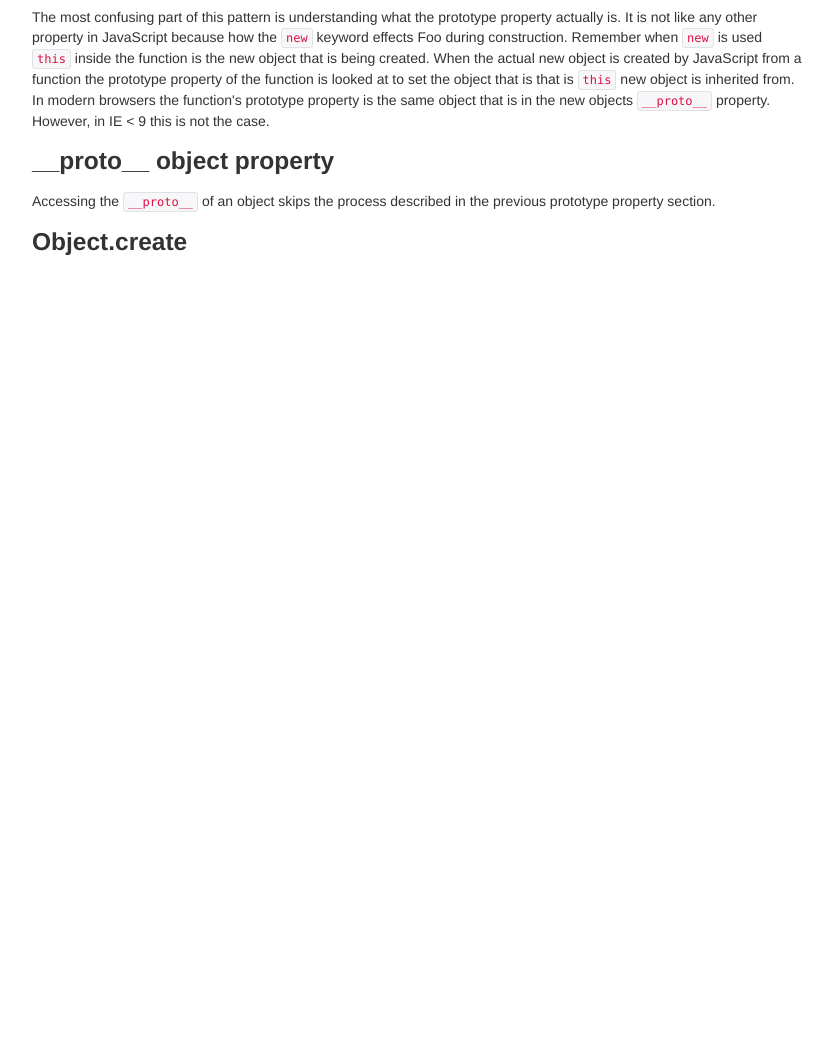
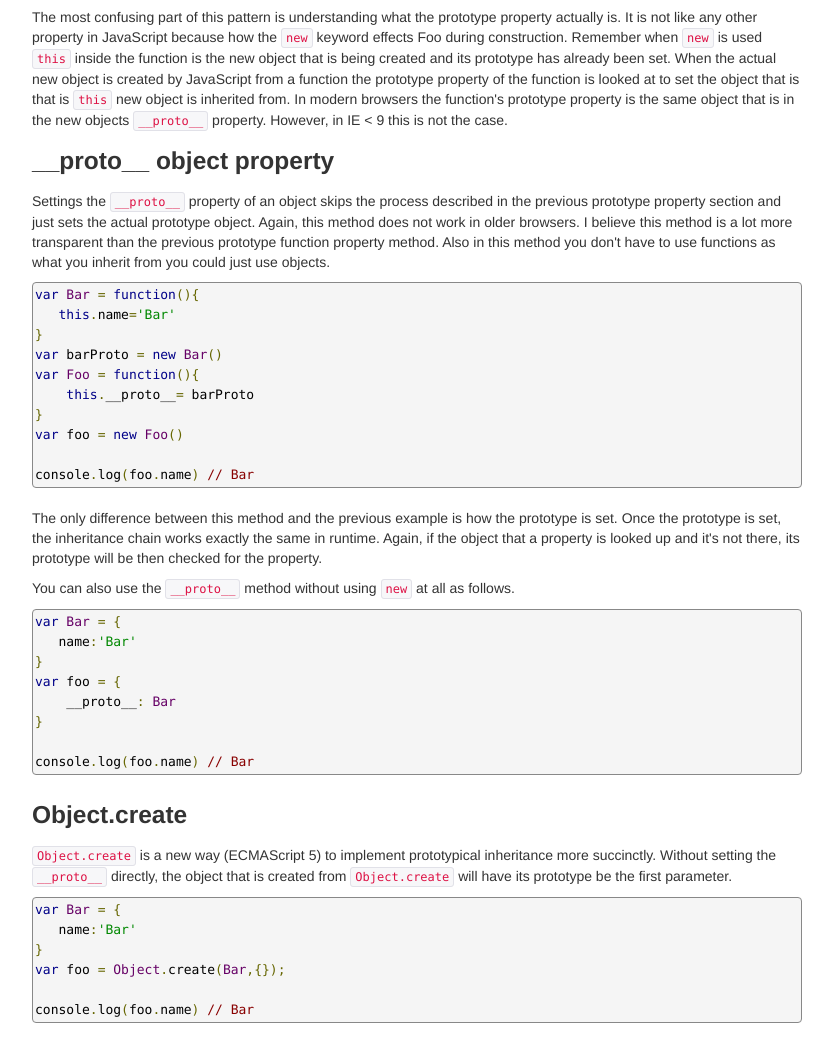
Before and after one commit to CacheFactory/prototype-tutorial, a plain HTML site: page index.html in a window 1280 px wide. Shown: the part 1392-2435 px from the top of the page, without its empty margins (53-886 px from the left). Before the commit the page ends 1664 px from the top, so only its background shows below. Drawn offline with Linux system fonts and the light colour scheme.

Commit message:
added more content and updated README

```diff
--- a/index.html
+++ b/index.html
@@ -77,24 +77,67 @@ var Foo = function(){
 }
 Foo.prototype= barProto
 var foo = new Foo()
-console.log(foo.name) // Bar
-			</pre>
+
+console.log(foo.name) // Bar</pre>
 		<p>
 			You can see the the <code>var Foo = function()</code> does not have a <code>name</code> property. However, Bar does have the <code>name</code> property. At runtime JavaScript first tries to get <code>name</code> from foo, it does not exist so it then checks foo's prototype barProto for name. It does exist, so <code>foo.name</code> will get 'Bar' from <code>barProto</code>.
 		</p>
 
 		<p>
-			The most confusing part of this pattern is understanding what the prototype property actually is. It is not like any other property in JavaScript because how the <code>new</code> keyword effects Foo during construction. Remember when <code>new</code> is used <code>this</code> inside the function is the new object that is being created. When the actual new object is created by JavaScript from a function the prototype property of the function is looked at to set the object that is that is  <code>this</code> new object is inherited from. In modern browsers the function's prototype property is the same object that is in the new objects <code>__proto__</code> property. However, in IE &lt; 9 this is not the case.
+			The most confusing part of this pattern is understanding what the prototype property actually is. It is not like any other property in JavaScript because how the <code>new</code> keyword effects Foo during construction. Remember when <code>new</code> is used <code>this</code> inside the function is the new object that is being created and its prototype has already been set. When the actual new object is created by JavaScript from a function the prototype property of the function is looked at to set the object that is that is  <code>this</code> new object is inherited from. In modern browsers the function's prototype property is the same object that is in the new objects <code>__proto__</code> property. However, in IE &lt; 9 this is not the case.
 		</p>
 
 		<h3>__proto__ object property</h3>
 
 		<p>
-			Accessing the <code>__proto__</code> of an object skips the process described in the previous prototype property section.
+			Settings the <code>__proto__</code> property of an object skips the process described in the previous prototype property section and just sets the actual prototype object. Again, this method does not work in older browsers. I believe this method is a lot more transparent than the previous prototype function property method. Also in this method you don't have to use functions as what you inherit from you could just use objects.
 		</p>
+
+
+
+		<pre class="prettyprint">
+var Bar = function(){
+   this.name='Bar'
+}
+var barProto = new Bar()
+var Foo = function(){
+    this.__proto__= barProto
+}
+var foo = new Foo()
+
+console.log(foo.name) // Bar</pre>
+
+		<p>
+			The only difference between this method and the previous example is how the prototype is set. Once the prototype is set, the inheritance chain works exactly the same in runtime. Again, if the object that a property is looked up and it's not there, its prototype will be then checked for the property.
+		</p>
+
+		<p>
+			You can also use the <code>__proto__</code> method without using <code>new</code> at all as follows.
+		</p>
+
+		<pre class="prettyprint">
+var Bar = {
+   name:'Bar'
+}
+var foo = {
+    __proto__: Bar
+}
+
+console.log(foo.name) // Bar</pre>
 
 		<h3>Object.create</h3>
 
+		<p>
+			<code>Object.create</code> is a new way (ECMAScript 5) to implement prototypical inheritance more succinctly. Without setting the <code>__proto__</code> directly, the object that is created from <code>Object.create</code> will have its prototype be the first parameter.
+		</p>
+
+		<pre class="prettyprint">
+var Bar = {
+   name:'Bar'
+}
+var foo = Object.create(Bar,{});
+
+console.log(foo.name) // Bar</pre>
 		<div>
 </body>
 </html>
```
Also changed, not shown: 1 other file.
